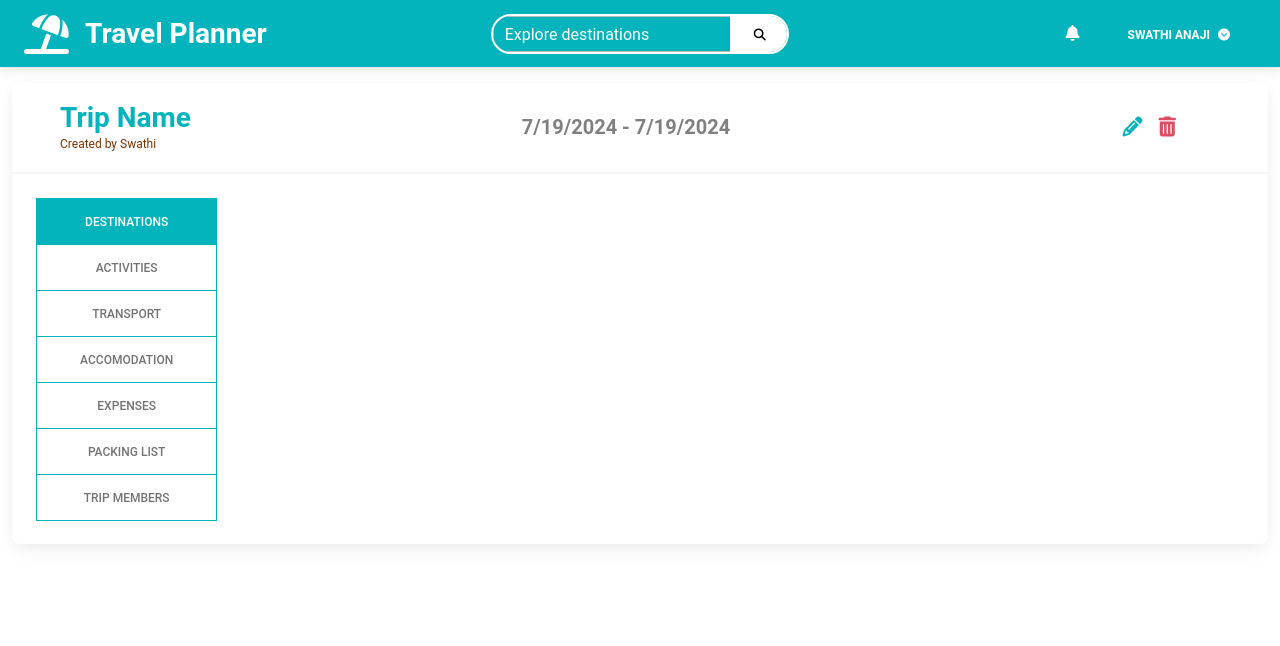
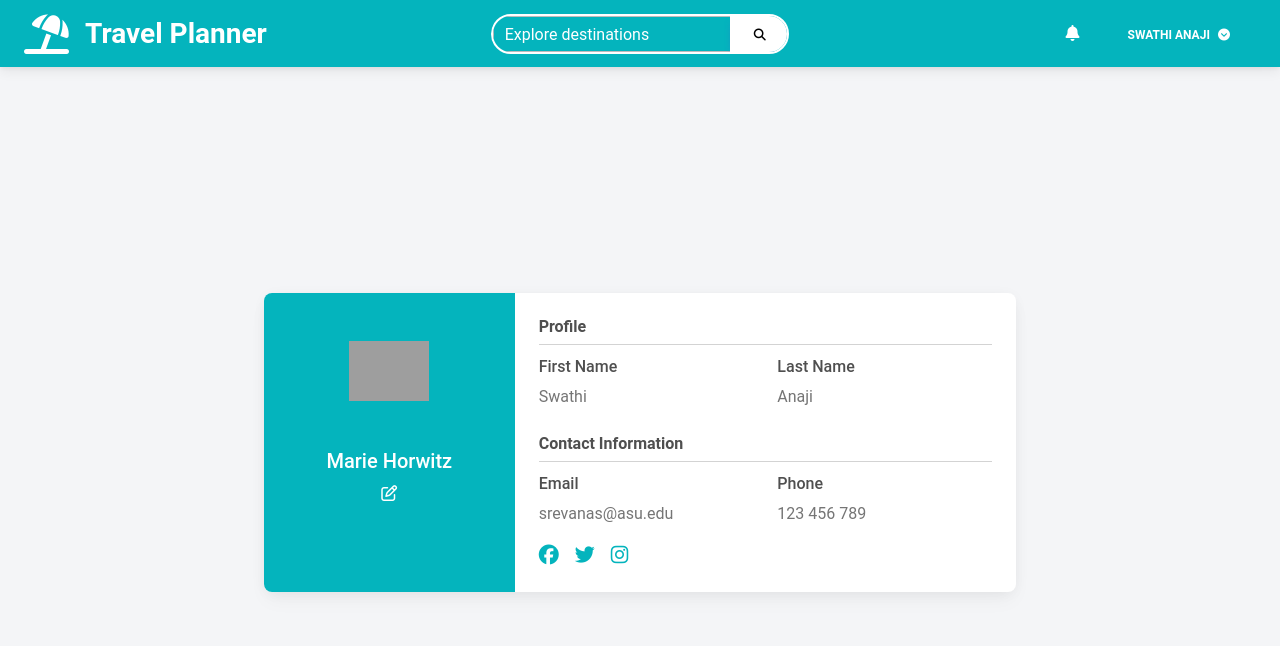
Before and after one commit to harshit-asu/Travel-Planner, a React (Create React App) app in the folder frontend/: page / in a window 1280 px wide. Shown: the top 646 px of the page. Built offline with nearby package versions, Linux system fonts and the light colour scheme; grey boxes are pictures that could not be loaded.

Commit message:
Added components for user profile

```diff
--- a/frontend/src/App.js
+++ b/frontend/src/App.js
@@ -11,6 +11,7 @@ import Trip from './components/Trip/Trip';
 import Filter from './components/trips/Filter';
 import Navbar from './components/Navbar';
 import Home from './components/Home';
+import ViewProfile from './components/Profile/ViewProfile';
 
 function App() {
   return (
@@ -24,7 +25,7 @@ function App() {
             <Route path="/forgot-password" element={<ForgotPassword/>} />
             <Route path="/verify-code" element={<VerifyCode/>} />
             <Route path="/reset-password" element={<ResetPassword/>} />
-            <Route path="/" element={<Trip/>} />
+            <Route path="/" element={<ViewProfile/>} />
           </Routes>
         </div>
       </Router>
--- a/frontend/src/components/Destination/DestinationList.js
+++ b/frontend/src/components/Destination/DestinationList.js
@@ -29,8 +29,8 @@ const DestinationList = props => {
                 <strong>Destinations</strong>
               </h4>
             </MDBCol>
-            <MDBCol md={4} className="d-flex justify-content-end pe-5">
-              <MDBBtn className="mb-0 px-5 btn-custom " size="md" onClick={() => setOpenAddTripModal(true)}>Add Destination</MDBBtn>
+            <MDBCol md={4} className="d-flex justify-content-end pe-4">
+              <MDBBtn className="mb-0 me-2 px-5 btn-custom " size="md" onClick={() => setOpenAddTripModal(true)}>Add Destination</MDBBtn>
               <AddDestination open={openAddTripModal} close={closeAddTripModal}/>
             </MDBCol>
           </MDBRow>
--- /dev/null
+++ b/frontend/src/components/Profile/EditProfile.js
@@ -0,0 +1,65 @@
+import React from 'react'
+import PropTypes from 'prop-types'
+import {
+  MDBBtn,
+  MDBModal,
+  MDBModalDialog,
+  MDBModalContent,
+  MDBModalHeader,
+  MDBModalTitle,
+  MDBModalBody,
+  MDBModalFooter,
+  MDBInput,
+  MDBRow,
+  MDBCol,
+} from 'mdb-react-ui-kit';
+
+const EditProfile = ({ open, close }) =>  {
+  return (
+    <MDBModal tabIndex='-1' open={open} onClose={close}>
+      <MDBModalDialog centered>
+        <MDBModalContent>
+          <MDBModalHeader style={{backgroundColor: '#04b4bd'}}>
+            <MDBModalTitle style={{color: 'white'}}>Edit Profile</MDBModalTitle>
+            <MDBBtn className='btn-close' color='none' onClick={close}></MDBBtn>
+          </MDBModalHeader>
+          <MDBModalBody>
+
+
+
+            <MDBRow className='my-3'>
+              <MDBCol>
+                <div class="form-outline ">
+                  <label for="first_name" className='m-1 d-flex justify-content-start align-items-start' style={{color:"gray"}}>First Name</label>
+                  <input type="text" class="form-control" id="first_name" style={{border: '1px solid lightgray'}} />
+                </div>
+              </MDBCol>
+              <MDBCol>
+                <div class="form-outline ">
+                  <label for="last_name" className='m-1 d-flex justify-content-start align-items-start' style={{color:"gray"}}>Last Name</label>
+                  <input type="text" class="form-control" id="last_name" style={{border: '1px solid lightgray'}} />
+                </div>
+              </MDBCol>
+
+            </MDBRow>
+            <MDBRow>
+
+            <div class="form-outline">
+              <label for="phone" className='m-1 d-flex justify-content-start' style={{color:"gray"}}>Phone</label>
+              <input type="text" class="form-control" id="phone" style={{border: '1px solid lightgray'}} />
+            </div>
+            </MDBRow>
+
+          </MDBModalBody>
+          <MDBModalFooter className='d-flex justify-content-center'>
+            <MDBBtn className='btn-custom'>Save</MDBBtn>
+          </MDBModalFooter>
+        </MDBModalContent>
+      </MDBModalDialog>
+    </MDBModal>
+  )
+}
+
+EditProfile.propTypes = {}
+
+export default EditProfile
--- a/frontend/src/components/Profile/ViewProfile.js
+++ b/frontend/src/components/Profile/ViewProfile.js
@@ -1,9 +1,79 @@
-import React from 'react'
+import React,{useState} from 'react'
 import PropTypes from 'prop-types'
+import {
+  MDBCol,
+  MDBContainer,
+  MDBRow,
+  MDBCard,
+  MDBCardText,
+  MDBCardBody,
+  MDBCardImage,
+  MDBTypography,
+  MDBIcon
+} from 'mdb-react-ui-kit';
+import EditProfile from './EditProfile';
 
 const ViewProfile = props => {
+  const [openAddTripModal, setOpenAddTripModal] = useState(false);
+  const closeAddTripModal = () => {
+    setOpenAddTripModal(false);
+  }
   return (
-    <div>ViewProfile</div>
+    <section className="h-100" style={{ backgroundColor: '#f4f5f7' }}>
+      <MDBContainer className="py-4 vh-100 px-0 my-0">
+        <MDBRow className="justify-content-center align-items-center h-100">
+          <MDBCol lg="8" className="mb-4 mb-lg-0">
+            <MDBCard className="mb-5" style={{ borderRadius: '.5rem' }}>
+              <MDBRow className="g-0">
+                <MDBCol md="4" className="gradient-custom text-center text-white"
+                  style={{ borderTopLeftRadius: '.5rem', borderBottomLeftRadius: '.5rem', backgroundColor:"#04b4bd"}}>
+                  <MDBCardImage src="https://mdbcdn.b-cdn.net/img/Photos/new-templates/bootstrap-chat/ava1-bg.webp"
+                    alt="Avatar" className="my-5" style={{ width: '80px',  }} fluid />
+                  <MDBTypography tag="h5" style={{color:"white"}}>Marie Horwitz</MDBTypography>
+                  <MDBIcon onClick={() => setOpenAddTripModal(true)} style={{color:"white"}} far icon="edit mb-5" />
+                    <EditProfile open={openAddTripModal} close={closeAddTripModal}/>
+                </MDBCol>
+                <MDBCol md="8">
+                  <MDBCardBody className="p-4">
+                    <MDBTypography tag="h6"><b>Profile</b></MDBTypography>
+                    <hr className="mt-0 mb-2" />
+                    <MDBRow className="pt-1">
+                      <MDBCol size="6" className="mb-3">
+                        <MDBTypography tag="h6">First Name</MDBTypography>
+                        <MDBCardText className="text-muted">Swathi</MDBCardText>
+                      </MDBCol>
+                      <MDBCol size="6" className="mb-4">
+                        <MDBTypography tag="h6">Last Name</MDBTypography>
+                        <MDBCardText className="text-muted">Anaji</MDBCardText>
+                      </MDBCol>
+                    </MDBRow>
+
+                    <MDBTypography tag="h6"><b>Contact Information</b></MDBTypography>
+                    <hr className="mt-1 mb-2" />
+                    <MDBRow className="pt-1">
+                      <MDBCol size="6" className="mb-3">
+                        <MDBTypography tag="h6">Email</MDBTypography>
+                        <MDBCardText className="text-muted">srevanas@asu.edu</MDBCardText>
+                      </MDBCol>
+                      <MDBCol size="6" className="mb-3">
+                        <MDBTypography tag="h6">Phone</MDBTypography>
+                        <MDBCardText className="text-muted">123 456 789</MDBCardText>
+                      </MDBCol>
+                    </MDBRow>
+
+                    <div className="d-flex justify-content-start" >
+                      <a href="#!" style={{color:"#04b4bd"}}><MDBIcon fab icon="facebook me-3" size="lg" /></a>
+                      <a href="#!" style={{color:"#04b4bd"}}><MDBIcon fab icon="twitter me-3" size="lg" /></a>
+                      <a href="#!" style={{color:"#04b4bd"}}><MDBIcon fab icon="instagram me-3" size="lg" /></a>
+                    </div>
+                  </MDBCardBody>
+                </MDBCol>
+              </MDBRow>
+            </MDBCard>
+          </MDBCol>
+        </MDBRow>
+      </MDBContainer>
+    </section>
   )
 }
 
```
Also changed, not shown: 2 other files (tests, documents, lock files or other folders).
